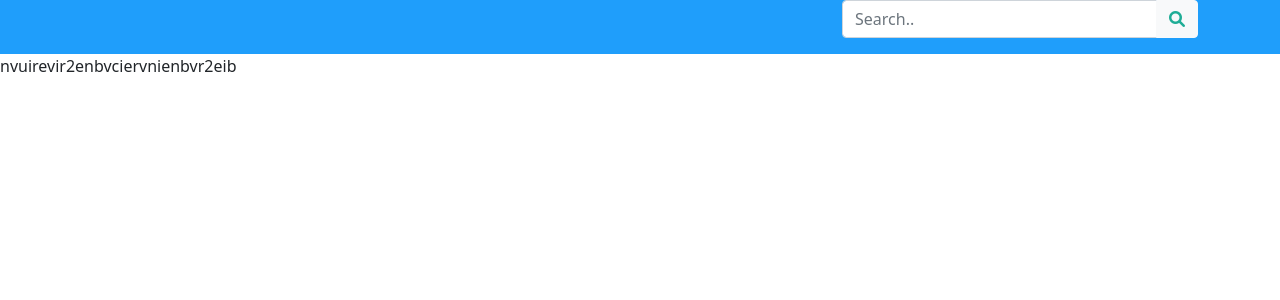
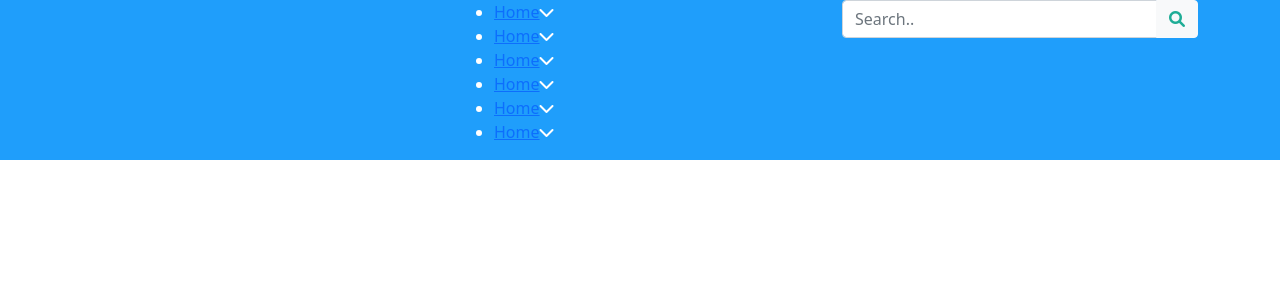
Before and after one commit to Chicco80/proj-html-vuejs, a Vue app: page / in a window 1280 px wide. Shown: the top 300 px of the page. Built offline with nearby package versions, Linux system fonts and the light colour scheme.

Commit message:
modifiche

```diff
--- a/src/App.vue
+++ b/src/App.vue
@@ -2,13 +2,13 @@
   <div id="app">
     <appHeader/>
     <main>
-
     </main>
     <app-footer/>
   </div>
 </template>
 
 <script>
+import dati from './dati.json'
 import AppFooter from './components/appFooter.vue'
 import appHeader from './components/appHeader.vue'
 
@@ -17,10 +17,18 @@ export default {
   components: {
     appHeader,
     AppFooter,
+  },
+  data(){
+    return{
+       myDati: dati
+
+    }
+
+
   }
 }
 </script>
 
 <style lang="scss">
-@import "./styles/general.scss"
+@import "./styles/general.scss";
 </style>
--- a/src/components/appFooter.vue
+++ b/src/components/appFooter.vue
@@ -1,6 +1,6 @@
 <template>
     <div>
-nvuirevir2enbvciervnienbvr2eib
+
     </div>
 </template>
 
--- /dev/null
+++ b/src/dati.json
@@ -0,0 +1,22 @@
+
+
+[
+    {
+        "link":"Home"
+    },
+    {
+        "link":"Page"
+    },
+    {
+        "link":"Courses"
+    },
+    {
+        "link":"Features"
+    },
+    {
+        "link":"Blog"
+    },
+    {
+        "link":"Shop"
+    }
+]
```
